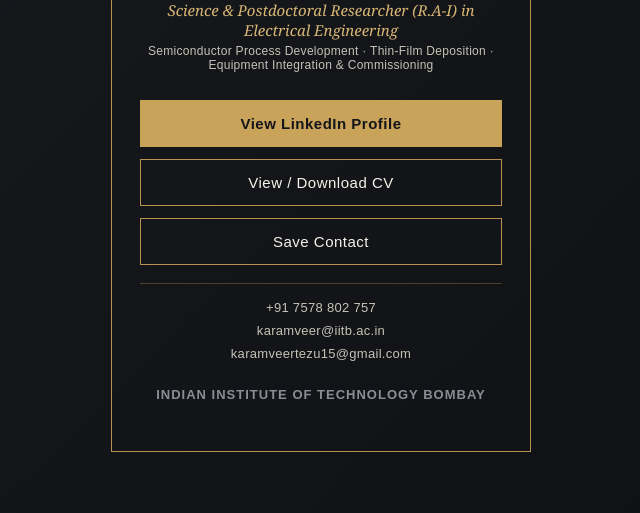
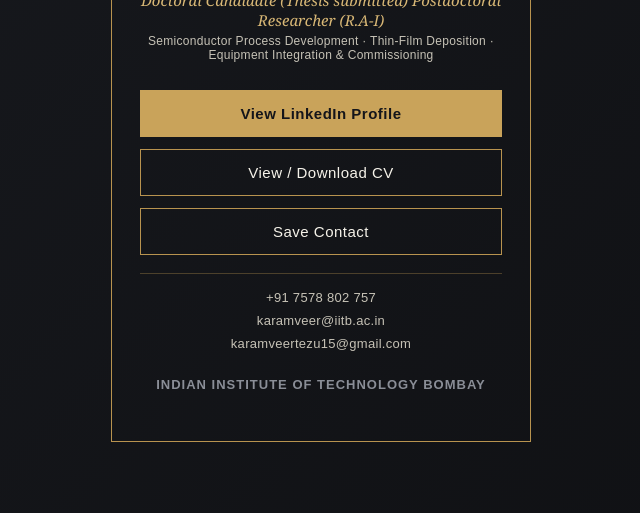
Before and after one commit to karamveersinghgill/karamveersinghgill.github.io, a plain HTML site: page index.html in a window 1280 px wide. Shown: the part 287-800 px from the top of the page, without its empty margins (319-959 px from the left). Drawn offline with Linux system fonts and the light colour scheme.

Commit message:
Update index.html

```diff
--- a/index.html
+++ b/index.html
@@ -110,7 +110,7 @@
   <div class="card">
     <img class="avatar" src="./profile.jpg" alt="Karam Veer Singh">
     <h1>Karam Veer Singh</h1>
-    <p class="title"> Doctoral Candidate (Thesis submitted) in Materials Science & Postdoctoral Researcher (R.A-I) in Electrical Engineering </p>
+    <p class="title"> Doctoral Candidate (Thesis submitted) Postdoctoral Researcher (R.A-I) </p>
     <p class="sub">Semiconductor Process Development &middot; Thin-Film Deposition &middot; Equipment Integration &amp; Commissioning</p>
 
     <a class="btn primary" href="https://www.linkedin.com/in/karamveersinghgill" target="_blank" rel="noopener">View LinkedIn Profile</a>
```
